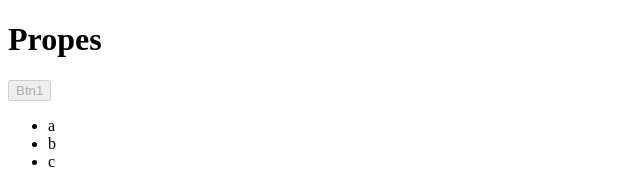
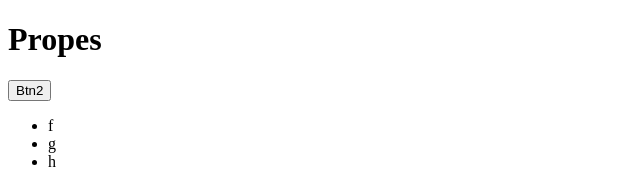
Before and after one commit to Vijay11-08/ReactJs_Project, a React (Vite) app: page / in a window 1280 px wide. Shown: the top 170 px of the page, without its empty margins (0-640 px from the left). Built offline with nearby package versions, Linux system fonts and the light colour scheme.

Commit message:
Added Constructer in Propes Example 3

```diff
--- a/src/Lecture31_12_2024/PropesExample3.jsx
+++ b/src/Lecture31_12_2024/PropesExample3.jsx
@@ -8,6 +8,12 @@ class MyCustComponent extends React.Component {
         var2: "Btn1",
         var3: ["a", "b", "c", "d", "e"],
     };
+    constructor(){
+        super();
+        setTimeout(()=>
+        this.setState({var1: false, var2: "Btn2", var3: ["f", "g", "h", "i", "j"]}),
+        2000);  // 2 seconds later
+    }
     render() {
        const { var1, var2, var3} = this.state;
         return(
```
Also changed, not shown: src/Lecture31_12_2024/PropExample2.jsx (line endings or trailing spaces).
